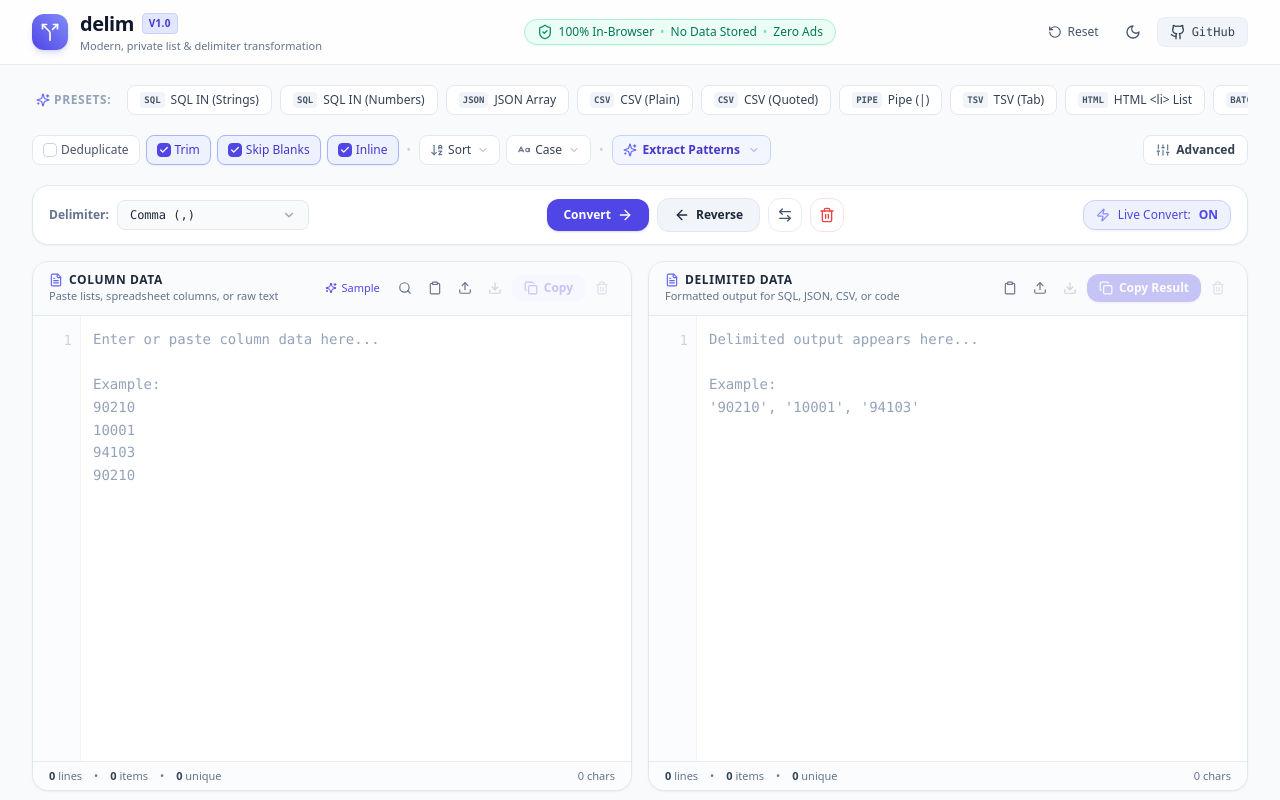
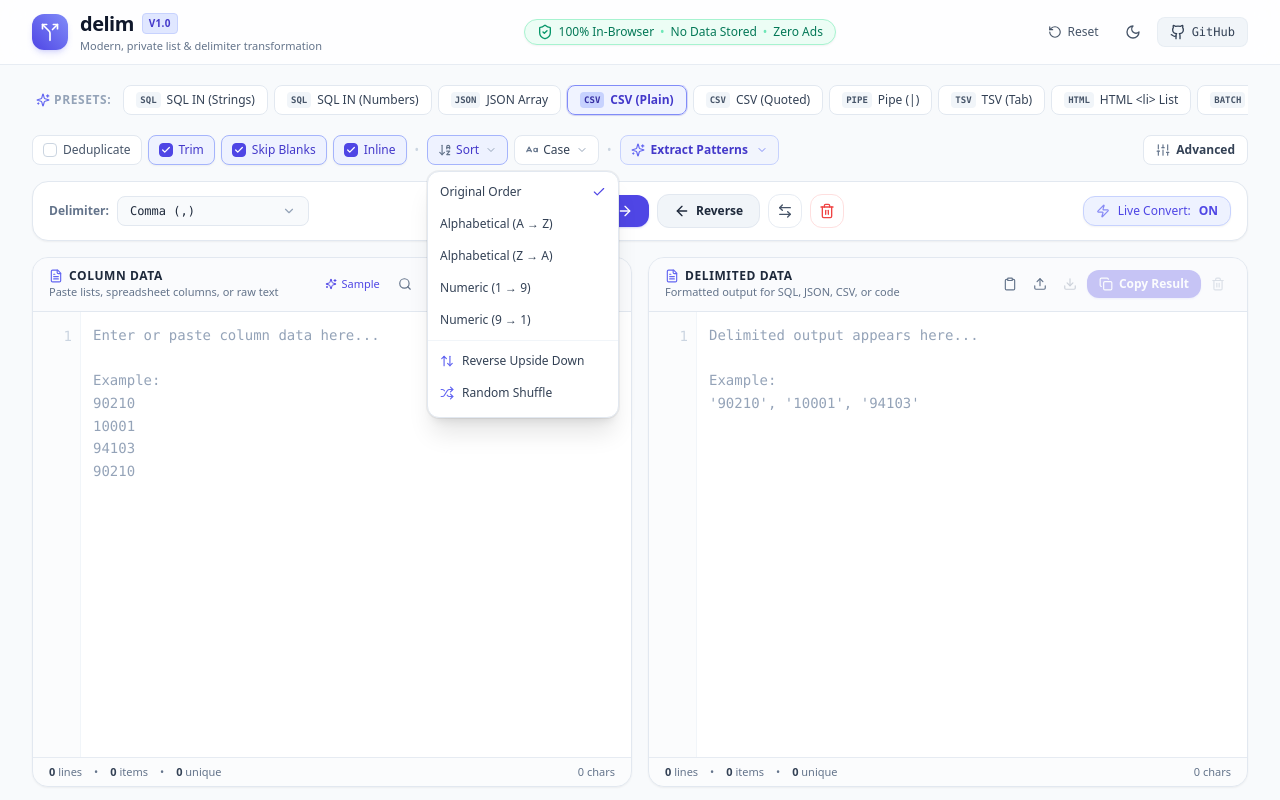
Before and after one commit to malay-satapathy/delim, a React (Vite) app: page / in a window 1280 px wide. Both pictures are taken after a click on the button "Sort". Shown: the top 800 px of the page. Built offline with nearby package versions, Linux system fonts and the light colour scheme.

Commit message:
fix: resolve dropdown clipping in QuickChipsBar, add active preset highlight, backdrop modal dismissal, and escape key handlers

```diff
--- a/src/components/CenterControls.tsx
+++ b/src/components/CenterControls.tsx
@@ -42,8 +42,15 @@
         setDropdownOpen(false);
       }
     }
+    function handleKeyDown(event: KeyboardEvent) {
+      if (event.key === 'Escape') setDropdownOpen(false);
+    }
     document.addEventListener('mousedown', handleClickOutside);
-    return () => document.removeEventListener('mousedown', handleClickOutside);
+    document.addEventListener('keydown', handleKeyDown);
+    return () => {
+      document.removeEventListener('mousedown', handleClickOutside);
+      document.removeEventListener('keydown', handleKeyDown);
+    };
   }, []);
 
   const currentDelimLabel =
@@ -51,7 +58,7 @@
     (options.delimiter === '' ? 'Empty' : `Custom: "${options.delimiter}"`);
 
   return (
-    <div className="flex flex-col md:flex-row items-center justify-between gap-4 py-3 px-4 bg-white dark:bg-slate-900 border border-slate-200 dark:border-slate-800 rounded-2xl shadow-sm">
+    <div className="relative z-20 flex flex-col md:flex-row items-center justify-between gap-4 py-3 px-4 bg-white dark:bg-slate-900 border border-slate-200 dark:border-slate-800 rounded-2xl shadow-sm">
       {/* Left section: Delimiter Selector */}
       <div className="flex items-center gap-2 w-full md:w-auto">
         <span className="text-xs font-semibold text-slate-500 dark:text-slate-400 whitespace-nowrap">Delimiter:</span>
--- a/src/components/PresetsBar.tsx
+++ b/src/components/PresetsBar.tsx
@@ -8,30 +8,59 @@
   currentOptions: DelimOptions;
 }
 
-export const PresetsBar: React.FC<PresetsBarProps> = ({ onSelectPreset }) => {
+export const PresetsBar: React.FC<PresetsBarProps> = ({ onSelectPreset, currentOptions }) => {
+  const isPresetActive = (preset: Preset) => {
+    if (preset.options.delimiter !== undefined && preset.options.delimiter !== currentOptions.delimiter) {
+      if (preset.id === 'csv-plain' && (currentOptions.delimiter === ',' || currentOptions.delimiter === ', ')) {
+        // match
+      } else {
+        return false;
+      }
+    }
+    if (preset.options.quotes !== undefined && preset.options.quotes !== currentOptions.quotes) return false;
+    if (preset.options.globalPrefix !== undefined && preset.options.globalPrefix !== currentOptions.globalPrefix) return false;
+    if (preset.options.interval !== undefined && preset.options.interval !== currentOptions.interval) return false;
+    if (preset.options.itemTagOpen !== undefined && preset.options.itemTagOpen !== currentOptions.itemTagOpen) return false;
+    return true;
+  };
+
   return (
     <div className="w-full overflow-x-auto pb-1 scrollbar-none">
-      <div className="flex items-center gap-2 min-w-max">
-        <div className="flex items-center gap-1 text-xs font-semibold uppercase tracking-wider text-slate-400 dark:text-slate-500 pl-1 pr-2">
+      <div className="flex items-center gap-1.5 min-w-max">
+        <div className="flex items-center gap-1 text-xs font-semibold uppercase tracking-wider text-slate-400 dark:text-slate-500 pl-1 pr-1.5">
           <Sparkles className="w-3.5 h-3.5 text-indigo-500" />
           <span>Presets:</span>
         </div>
 
-        {PRESETS.map((preset) => (
+        {PRESETS.map((preset) => {
+          const active = isPresetActive(preset);
+          return (
             <button
               key={preset.id}
+              type="button"
               onClick={() => onSelectPreset(preset)}
               title={preset.description}
-            className="flex items-center gap-1.5 px-3 py-1.5 text-xs font-medium rounded-lg border transition-all duration-150 bg-white dark:bg-slate-800/80 border-slate-200 dark:border-slate-700/80 text-slate-700 dark:text-slate-300 hover:border-indigo-400 dark:hover:border-indigo-500 hover:text-indigo-600 dark:hover:text-indigo-400 hover:shadow-sm"
+              className={`flex items-center gap-1.5 px-3 py-1.5 text-xs font-medium rounded-lg border transition-all duration-150 ${
+                active
+                  ? 'bg-indigo-50/80 dark:bg-indigo-950/70 border-indigo-400 dark:border-indigo-600 text-indigo-700 dark:text-indigo-300 font-semibold shadow-sm ring-1 ring-indigo-500/20'
+                  : 'bg-white dark:bg-slate-800/80 border-slate-200 dark:border-slate-700/80 text-slate-700 dark:text-slate-300 hover:border-indigo-300 dark:hover:border-indigo-500 hover:text-indigo-600 dark:hover:text-indigo-400'
+              }`}
             >
               {preset.badge && (
-              <span className="px-1 py-0.2 text-[9px] font-mono font-bold rounded bg-slate-100 dark:bg-slate-700 text-slate-600 dark:text-slate-400">
+                <span
+                  className={`px-1 py-0.2 text-[9px] font-mono font-bold rounded ${
+                    active
+                      ? 'bg-indigo-200 dark:bg-indigo-900 text-indigo-800 dark:text-indigo-200'
+                      : 'bg-slate-100 dark:bg-slate-700 text-slate-600 dark:text-slate-400'
+                  }`}
+                >
                   {preset.badge}
                 </span>
               )}
               <span>{preset.name}</span>
             </button>
-        ))}
+          );
+        })}
       </div>
     </div>
   );
--- a/src/components/QuickChipsBar.tsx
+++ b/src/components/QuickChipsBar.tsx
@@ -44,6 +44,24 @@
   const sortRef = useRef<HTMLDivElement>(null);
   const caseRef = useRef<HTMLDivElement>(null);
 
+  const toggleSort = () => {
+    setSortMenuOpen((prev) => !prev);
+    setCaseMenuOpen(false);
+    setExtractMenuOpen(false);
+  };
+
+  const toggleCase = () => {
+    setCaseMenuOpen((prev) => !prev);
+    setSortMenuOpen(false);
+    setExtractMenuOpen(false);
+  };
+
+  const toggleExtract = () => {
+    setExtractMenuOpen((prev) => !prev);
+    setSortMenuOpen(false);
+    setCaseMenuOpen(false);
+  };
+
   useEffect(() => {
     function handleClickOutside(event: MouseEvent) {
       if (extractRef.current && !extractRef.current.contains(event.target as Node)) {
@@ -56,8 +74,21 @@
         setCaseMenuOpen(false);
       }
     }
+
+    function handleKeyDown(event: KeyboardEvent) {
+      if (event.key === 'Escape') {
+        setExtractMenuOpen(false);
+        setSortMenuOpen(false);
+        setCaseMenuOpen(false);
+      }
+    }
+
     document.addEventListener('mousedown', handleClickOutside);
-    return () => document.removeEventListener('mousedown', handleClickOutside);
+    document.addEventListener('keydown', handleKeyDown);
+    return () => {
+      document.removeEventListener('mousedown', handleClickOutside);
+      document.removeEventListener('keydown', handleKeyDown);
+    };
   }, []);
 
   const activeCustomCount = Object.keys(DEFAULT_OPTIONS).reduce((acc, key) => {
@@ -66,12 +97,13 @@
   }, 0);
 
   return (
-    <div className="w-full flex items-center justify-between gap-2 overflow-x-auto pb-1 scrollbar-none text-xs">
-      <div className="flex items-center gap-1.5 min-w-max">
+    <div className="relative z-30 w-full flex flex-wrap items-center justify-between gap-2.5 text-xs">
+      <div className="flex flex-wrap items-center gap-1.5">
         {/* Toggle 1: Deduplicate */}
         <button
+          type="button"
           onClick={() => onOptionsChange({ deduplicate: !options.deduplicate })}
-          className={`flex items-center gap-1 px-2.5 py-1.5 rounded-lg border font-medium transition-all ${
+          className={`flex items-center gap-1.5 px-2.5 py-1.5 rounded-lg border font-medium transition-all ${
             options.deduplicate
               ? 'bg-indigo-50 dark:bg-indigo-950/60 border-indigo-300 dark:border-indigo-700 text-indigo-700 dark:text-indigo-300 shadow-sm'
               : 'bg-white dark:bg-slate-900 border-slate-200 dark:border-slate-800 text-slate-600 dark:text-slate-400 hover:border-slate-300'
@@ -91,8 +123,9 @@
 
         {/* Toggle 2: Trim Whitespace */}
         <button
+          type="button"
           onClick={() => onOptionsChange({ trimWhitespace: !options.trimWhitespace })}
-          className={`flex items-center gap-1 px-2.5 py-1.5 rounded-lg border font-medium transition-all ${
+          className={`flex items-center gap-1.5 px-2.5 py-1.5 rounded-lg border font-medium transition-all ${
             options.trimWhitespace
               ? 'bg-indigo-50 dark:bg-indigo-950/60 border-indigo-300 dark:border-indigo-700 text-indigo-700 dark:text-indigo-300 shadow-sm'
               : 'bg-white dark:bg-slate-900 border-slate-200 dark:border-slate-800 text-slate-600 dark:text-slate-400 hover:border-slate-300'
@@ -112,8 +145,9 @@
 
         {/* Toggle 3: Skip Empty */}
         <button
+          type="button"
           onClick={() => onOptionsChange({ skipEmpty: !options.skipEmpty })}
-          className={`flex items-center gap-1 px-2.5 py-1.5 rounded-lg border font-medium transition-all ${
+          className={`flex items-center gap-1.5 px-2.5 py-1.5 rounded-lg border font-medium transition-all ${
             options.skipEmpty
               ? 'bg-indigo-50 dark:bg-indigo-950/60 border-indigo-300 dark:border-indigo-700 text-indigo-700 dark:text-indigo-300 shadow-sm'
               : 'bg-white dark:bg-slate-900 border-slate-200 dark:border-slate-800 text-slate-600 dark:text-slate-400 hover:border-slate-300'
@@ -133,8 +167,9 @@
 
         {/* Toggle 4: Inline (Tidy Up) */}
         <button
+          type="button"
           onClick={() => onOptionsChange({ tidyUp: !options.tidyUp })}
-          className={`flex items-center gap-1 px-2.5 py-1.5 rounded-lg border font-medium transition-all ${
+          className={`flex items-center gap-1.5 px-2.5 py-1.5 rounded-lg border font-medium transition-all ${
             options.tidyUp
               ? 'bg-indigo-50 dark:bg-indigo-950/60 border-indigo-300 dark:border-indigo-700 text-indigo-700 dark:text-indigo-300 shadow-sm'
               : 'bg-white dark:bg-slate-900 border-slate-200 dark:border-slate-800 text-slate-600 dark:text-slate-400 hover:border-slate-300'
@@ -150,14 +185,15 @@
           <span>Inline</span>
         </button>
 
-        <span className="text-slate-300 dark:text-slate-700 px-0.5">•</span>
+        <span className="text-slate-300 dark:text-slate-700 px-0.5 hidden sm:inline">•</span>
 
         {/* Dropdown 1: Sort */}
         <div className="relative" ref={sortRef}>
           <button
-            onClick={() => setSortMenuOpen(!sortMenuOpen)}
+            type="button"
+            onClick={toggleSort}
             className={`flex items-center gap-1 px-2.5 py-1.5 rounded-lg border font-medium transition-all ${
-              options.sort !== 'none'
+              options.sort !== 'none' || sortMenuOpen
                 ? 'bg-indigo-50 dark:bg-indigo-950/60 border-indigo-300 dark:border-indigo-700 text-indigo-700 dark:text-indigo-300'
                 : 'bg-white dark:bg-slate-900 border-slate-200 dark:border-slate-800 text-slate-700 dark:text-slate-300 hover:border-slate-300'
             }`}
@@ -178,60 +214,81 @@
           </button>
 
           {sortMenuOpen && (
-            <div className="absolute top-full left-0 mt-1 w-44 bg-white dark:bg-slate-800 rounded-xl shadow-lg border border-slate-200 dark:border-slate-700 py-1 z-50">
+            <div className="absolute top-full left-0 mt-1.5 w-48 bg-white dark:bg-slate-800 rounded-xl shadow-xl ring-1 ring-black/5 dark:ring-white/10 border border-slate-200 dark:border-slate-700 py-1 z-50 animate-in fade-in slide-in-from-top-1 duration-150">
               <button
+                type="button"
                 onClick={() => {
                   onOptionsChange({ sort: 'none' });
                   setSortMenuOpen(false);
                 }}
-                className="w-full px-3 py-1.5 text-left text-xs hover:bg-indigo-50 dark:hover:bg-indigo-950/50"
+                className="w-full px-3 py-2 text-left text-xs flex items-center justify-between hover:bg-indigo-50 dark:hover:bg-indigo-950/50 text-slate-700 dark:text-slate-200"
               >
-                Original Order
+                <span>Original Order</span>
+                {options.sort === 'none' && <Check className="w-3.5 h-3.5 text-indigo-600 dark:text-indigo-400" />}
               </button>
               <button
+                type="button"
                 onClick={() => {
                   onOptionsChange({ sort: 'asc' });
                   setSortMenuOpen(false);
                 }}
-                className="w-full px-3 py-1.5 text-left text-xs hover:bg-indigo-50 dark:hover:bg-indigo-950/50"
+                className="w-full px-3 py-2 text-left text-xs flex items-center justify-between hover:bg-indigo-50 dark:hover:bg-indigo-950/50 text-slate-700 dark:text-slate-200"
               >
-                Alphabetical (A → Z)
+                <span>Alphabetical (A → Z)</span>
+                {options.sort === 'asc' && <Check className="w-3.5 h-3.5 text-indigo-600 dark:text-indigo-400" />}
               </button>
               <button
+                type="button"
                 onClick={() => {
                   onOptionsChange({ sort: 'desc' });
                   setSortMenuOpen(false);
                 }}
-                className="w-full px-3 py-1.5 text-left text-xs hover:bg-indigo-50 dark:hover:bg-indigo-950/50"
+                className="w-full px-3 py-2 text-left text-xs flex items-center justify-between hover:bg-indigo-50 dark:hover:bg-indigo-950/50 text-slate-700 dark:text-slate-200"
               >
-                Alphabetical (Z → A)
+                <span>Alphabetical (Z → A)</span>
+                {options.sort === 'desc' && <Check className="w-3.5 h-3.5 text-indigo-600 dark:text-indigo-400" />}
               </button>
               <button
+                type="button"
                 onClick={() => {
                   onOptionsChange({ sort: 'numeric-asc' });
                   setSortMenuOpen(false);
                 }}
-                className="w-full px-3 py-1.5 text-left text-xs hover:bg-indigo-50 dark:hover:bg-indigo-950/50"
+                className="w-full px-3 py-2 text-left text-xs flex items-center justify-between hover:bg-indigo-50 dark:hover:bg-indigo-950/50 text-slate-700 dark:text-slate-200"
               >
-                Numeric (1 → 9)
+                <span>Numeric (1 → 9)</span>
+                {options.sort === 'numeric-asc' && <Check className="w-3.5 h-3.5 text-indigo-600 dark:text-indigo-400" />}
+              </button>
+              <button
+                type="button"
+                onClick={() => {
+                  onOptionsChange({ sort: 'numeric-desc' });
+                  setSortMenuOpen(false);
+                }}
+                className="w-full px-3 py-2 text-left text-xs flex items-center justify-between hover:bg-indigo-50 dark:hover:bg-indigo-950/50 text-slate-700 dark:text-slate-200"
+              >
+                <span>Numeric (9 → 1)</span>
+                {options.sort === 'numeric-desc' && <Check className="w-3.5 h-3.5 text-indigo-600 dark:text-indigo-400" />}
               </button>
               <div className="border-t border-slate-100 dark:border-slate-700 my-1 pt-1">
                 <button
+                  type="button"
                   onClick={() => {
                     onReverseLines();
                     setSortMenuOpen(false);
                   }}
-                  className="w-full px-3 py-1.5 text-left text-xs flex items-center gap-1.5 hover:bg-indigo-50 dark:hover:bg-indigo-950/50"
+                  className="w-full px-3 py-2 text-left text-xs flex items-center gap-2 hover:bg-indigo-50 dark:hover:bg-indigo-950/50 text-slate-700 dark:text-slate-200"
                 >
                   <ArrowUpDown className="w-3.5 h-3.5 text-indigo-500" />
                   <span>Reverse Upside Down</span>
                 </button>
                 <button
+                  type="button"
                   onClick={() => {
                     onShuffleLines();
                     setSortMenuOpen(false);
                   }}
-                  className="w-full px-3 py-1.5 text-left text-xs flex items-center gap-1.5 hover:bg-indigo-50 dark:hover:bg-indigo-950/50"
+                  className="w-full px-3 py-2 text-left text-xs flex items-center gap-2 hover:bg-indigo-50 dark:hover:bg-indigo-950/50 text-slate-700 dark:text-slate-200"
                 >
                   <Shuffle className="w-3.5 h-3.5 text-indigo-500" />
                   <span>Random Shuffle</span>
@@ -244,9 +301,10 @@
         {/* Dropdown 2: Case */}
         <div className="relative" ref={caseRef}>
           <button
-            onClick={() => setCaseMenuOpen(!caseMenuOpen)}
+            type="button"
+            onClick={toggleCase}
             className={`flex items-center gap-1 px-2.5 py-1.5 rounded-lg border font-medium transition-all ${
-              options.caseTransform !== 'none'
+              options.caseTransform !== 'none' || caseMenuOpen
                 ? 'bg-indigo-50 dark:bg-indigo-950/60 border-indigo-300 dark:border-indigo-700 text-indigo-700 dark:text-indigo-300'
                 : 'bg-white dark:bg-slate-900 border-slate-200 dark:border-slate-800 text-slate-700 dark:text-slate-300 hover:border-slate-300'
             }`}
@@ -265,7 +323,7 @@
           </button>
 
           {caseMenuOpen && (
-            <div className="absolute top-full left-0 mt-1 w-36 bg-white dark:bg-slate-800 rounded-xl shadow-lg border border-slate-200 dark:border-slate-700 py-1 z-50">
+            <div className="absolute top-full left-0 mt-1.5 w-40 bg-white dark:bg-slate-800 rounded-xl shadow-xl ring-1 ring-black/5 dark:ring-white/10 border border-slate-200 dark:border-slate-700 py-1 z-50 animate-in fade-in slide-in-from-top-1 duration-150">
               {[
                 { label: 'Original Case', val: 'none' },
                 { label: 'UPPERCASE', val: 'upper' },
@@ -274,26 +332,35 @@
               ].map((c) => (
                 <button
                   key={c.val}
+                  type="button"
                   onClick={() => {
                     onOptionsChange({ caseTransform: c.val as CaseTransform });
                     setCaseMenuOpen(false);
                   }}
-                  className="w-full px-3 py-1.5 text-left text-xs hover:bg-indigo-50 dark:hover:bg-indigo-950/50"
+                  className="w-full px-3 py-2 text-left text-xs flex items-center justify-between hover:bg-indigo-50 dark:hover:bg-indigo-950/50 text-slate-700 dark:text-slate-200"
                 >
-                  {c.label}
+                  <span>{c.label}</span>
+                  {options.caseTransform === c.val && (
+                    <Check className="w-3.5 h-3.5 text-indigo-600 dark:text-indigo-400" />
+                  )}
                 </button>
               ))}
             </div>
           )}
         </div>
 
-        <span className="text-slate-300 dark:text-slate-700 px-0.5">•</span>
+        <span className="text-slate-300 dark:text-slate-700 px-0.5 hidden sm:inline">•</span>
 
         {/* Dropdown 3: Extract from Messy Text */}
         <div className="relative" ref={extractRef}>
           <button
-            onClick={() => setExtractMenuOpen(!extractMenuOpen)}
-            className="flex items-center gap-1.5 px-2.5 py-1.5 rounded-lg border border-indigo-200 dark:border-indigo-900/60 bg-indigo-50/50 dark:bg-indigo-950/30 text-indigo-700 dark:text-indigo-400 font-semibold hover:bg-indigo-100/70 transition-all"
+            type="button"
+            onClick={toggleExtract}
+            className={`flex items-center gap-1.5 px-2.5 py-1.5 rounded-lg border font-semibold transition-all ${
+              extractMenuOpen
+                ? 'bg-indigo-100 dark:bg-indigo-950 border-indigo-400 dark:border-indigo-600 text-indigo-800 dark:text-indigo-200 shadow-sm'
+                : 'border-indigo-200 dark:border-indigo-900/60 bg-indigo-50/50 dark:bg-indigo-950/30 text-indigo-700 dark:text-indigo-400 hover:bg-indigo-100/70'
+            }`}
           >
             <Sparkles className="w-3.5 h-3.5 text-indigo-500" />
             <span>Extract Patterns</span>
@@ -301,57 +368,64 @@
           </button>
 
           {extractMenuOpen && (
-            <div className="absolute top-full left-0 mt-1 w-52 bg-white dark:bg-slate-800 rounded-xl shadow-lg border border-slate-200 dark:border-slate-700 py-1 z-50">
-              <div className="px-3 py-1 text-[10px] font-bold uppercase text-slate-400">Extract from input</div>
+            <div className="absolute top-full left-0 mt-1.5 w-56 bg-white dark:bg-slate-800 rounded-xl shadow-xl ring-1 ring-black/5 dark:ring-white/10 border border-slate-200 dark:border-slate-700 py-1 z-50 animate-in fade-in slide-in-from-top-1 duration-150">
+              <div className="px-3 py-1.5 text-[10px] font-bold uppercase tracking-wider text-slate-400">
+                Extract from Column text
+              </div>
               <button
+                type="button"
                 onClick={() => {
                   onExtract('numbers');
                   setExtractMenuOpen(false);
                 }}
-                className="w-full px-3 py-1.5 text-left text-xs flex items-center gap-2 hover:bg-indigo-50 dark:hover:bg-indigo-950/50 text-slate-700 dark:text-slate-200"
+                className="w-full px-3 py-2 text-left text-xs flex items-center gap-2 hover:bg-indigo-50 dark:hover:bg-indigo-950/50 text-slate-700 dark:text-slate-200"
               >
-                <Hash className="w-3.5 h-3.5 text-indigo-500" />
+                <Hash className="w-3.5 h-3.5 text-indigo-500 shrink-0" />
                 <span>Extract Numbers (IDs)</span>
               </button>
               <button
+                type="button"
                 onClick={() => {
                   onExtract('emails');
                   setExtractMenuOpen(false);
                 }}
-                className="w-full px-3 py-1.5 text-left text-xs flex items-center gap-2 hover:bg-indigo-50 dark:hover:bg-indigo-950/50 text-slate-700 dark:text-slate-200"
+                className="w-full px-3 py-2 text-left text-xs flex items-center gap-2 hover:bg-indigo-50 dark:hover:bg-indigo-950/50 text-slate-700 dark:text-slate-200"
               >
-                <Mail className="w-3.5 h-3.5 text-indigo-500" />
+                <Mail className="w-3.5 h-3.5 text-indigo-500 shrink-0" />
                 <span>Extract Email Addresses</span>
               </button>
               <button
+                type="button"
                 onClick={() => {
                   onExtract('urls');
                   setExtractMenuOpen(false);
                 }}
-                className="w-full px-3 py-1.5 text-left text-xs flex items-center gap-2 hover:bg-indigo-50 dark:hover:bg-indigo-950/50 text-slate-700 dark:text-slate-200"
+                className="w-full px-3 py-2 text-left text-xs flex items-center gap-2 hover:bg-indigo-50 dark:hover:bg-indigo-950/50 text-slate-700 dark:text-slate-200"
               >
-                <Link className="w-3.5 h-3.5 text-indigo-500" />
+                <Link className="w-3.5 h-3.5 text-indigo-500 shrink-0" />
                 <span>Extract URLs / Links</span>
               </button>
               <button
+                type="button"
                 onClick={() => {
                   onExtract('uuids');
                   setExtractMenuOpen(false);
                 }}
-                className="w-full px-3 py-1.5 text-left text-xs flex items-center gap-2 hover:bg-indigo-50 dark:hover:bg-indigo-950/50 text-slate-700 dark:text-slate-200"
+                className="w-full px-3 py-2 text-left text-xs flex items-center gap-2 hover:bg-indigo-50 dark:hover:bg-indigo-950/50 text-slate-700 dark:text-slate-200"
               >
-                <Fingerprint className="w-3.5 h-3.5 text-indigo-500" />
+                <Fingerprint className="w-3.5 h-3.5 text-indigo-500 shrink-0" />
                 <span>Extract UUIDs</span>
               </button>
               <div className="border-t border-slate-100 dark:border-slate-700 my-1 pt-1">
                 <button
+                  type="button"
                   onClick={() => {
                     onExtract('excel');
                     setExtractMenuOpen(false);
                   }}
-                  className="w-full px-3 py-1.5 text-left text-xs flex items-center gap-2 hover:bg-indigo-50 dark:hover:bg-indigo-950/50 text-slate-700 dark:text-slate-200"
+                  className="w-full px-3 py-2 text-left text-xs flex items-center gap-2 hover:bg-indigo-50 dark:hover:bg-indigo-950/50 text-slate-700 dark:text-slate-200"
                 >
-                  <Table className="w-3.5 h-3.5 text-emerald-500" />
+                  <Table className="w-3.5 h-3.5 text-emerald-500 shrink-0" />
                   <span>Clean Excel Pasted Quotes</span>
                 </button>
               </div>
@@ -361,8 +435,9 @@
       </div>
 
       {/* Advanced Drawer Button */}
-      <div className="shrink-0">
+      <div className="shrink-0 ml-auto sm:ml-0">
         <button
+          type="button"
           onClick={onToggleSettings}
           className={`flex items-center gap-1.5 px-3 py-1.5 rounded-lg border font-semibold transition-all ${
             settingsOpen
```
Also changed, not shown: src/components/DuplicateInspector.tsx (+14 -1 lines). Lines whose indentation alone changed are shown as unchanged.
